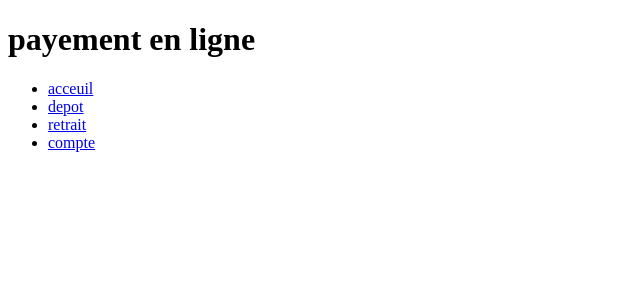
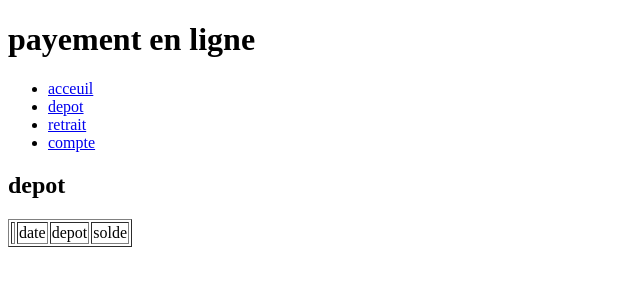
Before and after one commit to itokianaiaroniaina-ux/payement_en_ligne, a plain HTML site: page index.html in a window 1280 px wide. Shown: the whole page, without its empty margins (0-640 px from the left). Drawn offline with Linux system fonts and the light colour scheme.

Commit message:
structure de depot

```diff
--- a/css/style.css
+++ b/css/style.css
@@ -0,0 +1 @@
+.sect
--- a/index.html
+++ b/index.html
@@ -20,6 +20,16 @@
     </header>
     <section class="depot">
         <!-- A:iaro -->
+         <h2>depot</h2>
+         <table border="1">
+            <thead>
+                <th>
+                    <td>date</td>
+                    <td>depot</td>
+                    <td>solde</td>
+                </th>
+            </thead>
+         </table>
     </section>
     <section class="retrait">
         <!-- B:mitia -->
```
